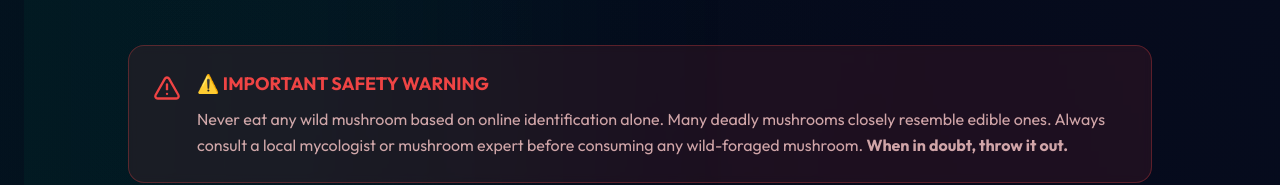
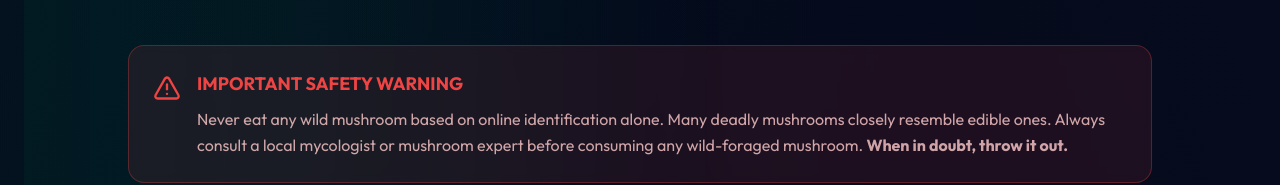
Before and after one commit to Charles-CS/Vera, a Next.js app: page /mushrooms in a window 1280 px wide. Shown: the part 401-586 px from the top of the page. Built offline with nearby package versions, Linux system fonts and the light colour scheme.

Commit message:
style: remove emoji from safety warning header for clarity

```diff
--- a/src/app/mushrooms/page.tsx
+++ b/src/app/mushrooms/page.tsx
@@ -331,7 +331,7 @@ export default function MushroomsPage() {
         >
           <AlertTriangle className="text-red-500 shrink-0 mt-1" size={28} />
           <div>
-            <h3 className="text-red-500 font-bold text-lg mb-2">⚠️ IMPORTANT SAFETY WARNING</h3>
+            <h3 className="text-red-500 font-bold text-lg mb-2">IMPORTANT SAFETY WARNING</h3>
             <p className="text-red-200/80 leading-relaxed">
               Never eat any wild mushroom based on online identification alone. Many deadly mushrooms closely resemble edible ones. Always consult a local mycologist or mushroom expert before consuming any wild-foraged mushroom. <strong>When in doubt, throw it out.</strong>
             </p>
```
